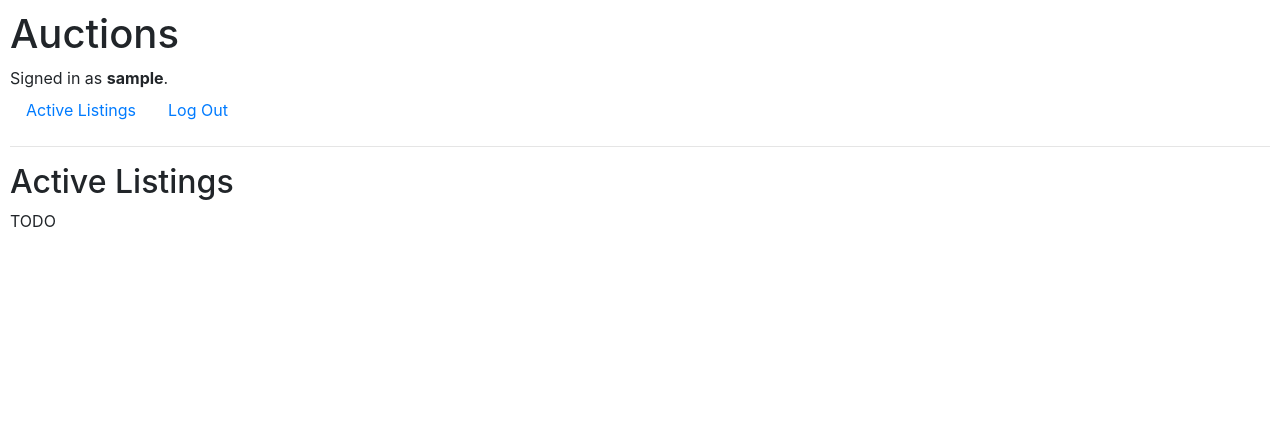
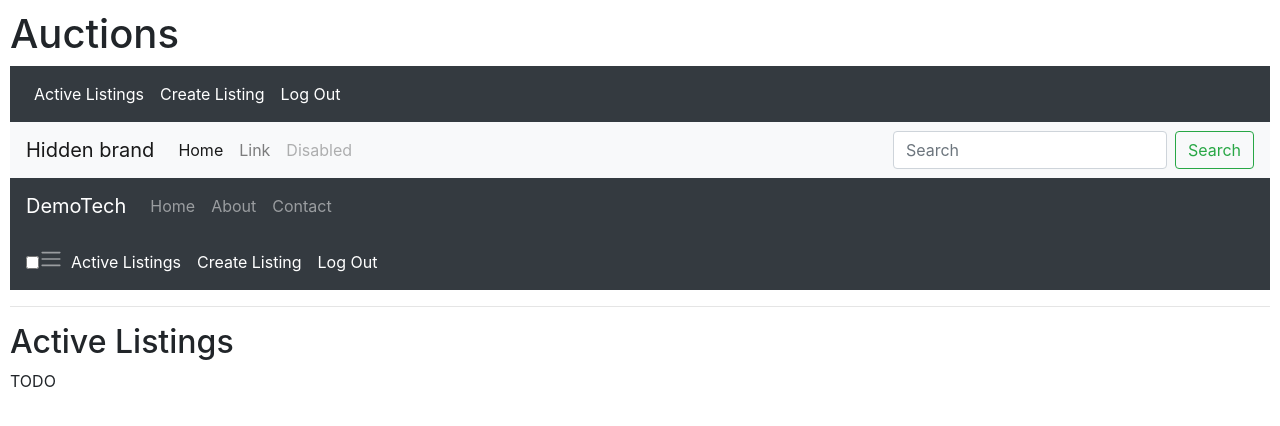
Before and after one commit to Beshoy-Hezky/E-commerce-Auction-Site, a Django app: page / in a window 1280 px wide. Shown: the top 426 px of the page. Run offline with Django 3.2, Linux system fonts and the light colour scheme; the visitor is signed in with stand-in values (Sample User, id 1); some libraries are stand-ins or nearby versions.

Commit message:
F01: Add navbar to have create listing feature in it

```diff
--- a/commerce/auctions/templates/auctions/layout.html
+++ b/commerce/auctions/templates/auctions/layout.html
@@ -4,35 +4,116 @@
 <html lang="en">
     <head>
         <title>{% block title %}Auctions{% endblock %}</title>
+        <meta name="viewport" content="width=device-width, initial-scale=1.0, shrink-to-fit=no">
         <link rel="stylesheet" href="https://stackpath.bootstrapcdn.com/bootstrap/4.4.1/css/bootstrap.min.css" integrity="sha384-Vkoo8x4CGsO3+Hhxv8T/Q5PaXtkKtu6ug5TOeNV6gBiFeWPGFN9MuhOf23Q9Ifjh" crossorigin="anonymous">
         <link href="{% static 'auctions/styles.css' %}" rel="stylesheet">
     </head>
     <body>
         <h1>Auctions</h1>
-        <div>
+  <nav class="navbar navbar-expand-sm navbar-dark bg-dark">
+  <button class="navbar-toggler" type="button" data-toggle="collapse" data-target="#navbarNavDropdown" aria-controls="navbarNavDropdown" aria-expanded="false" aria-label="Toggle navigation">
+    <span class="navbar-toggler-icon"></span>
+  </button>
+  <div class="collapse navbar-collapse" id="navbarTogglerDemo01">
+    <ul class="navbar-nav">
       {% if user.is_authenticated %}
-                Signed in as <strong>{{ user.username }}</strong>.
-            {% else %}
-                Not signed in.
-            {% endif %}
-        </div>
-        <ul class="nav">
-            <li class="nav-item">
-                <a class="nav-link" href="{% url 'index' %}">Active Listings</a>
+      <li class="nav-item active">
+        <a class="nav-link" href="{% url 'index' %}">Active Listings<span class="sr-only">(current)</span></a>
       </li>
-            {% if user.is_authenticated %}
-                <li class="nav-item">
-                    <a class="nav-link" href="{% url 'logout' %}">Log Out</a>
+      <li class="nav-item active">
+        <a class="nav-link" href="{% url 'create' %}">Create Listing <span class="sr-only">(current)</span></a>
+      </li>
+      <li class="nav-item active">
+        <a class="nav-link" href="{% url 'logout' %}">Log Out <span class="sr-only">(current)</span></a>
       </li>
       {% else %}
-                <li class="nav-item">
-                    <a class="nav-link" href="{% url 'login' %}">Log In</a>
+      <li class="nav-item active">
+        <a class="nav-link" href="{% url 'index' %}">Active Listings<span class="sr-only">(current)</span></a>
       </li>
-                <li class="nav-item">
-                    <a class="nav-link" href="{% url 'register' %}">Register</a>
+      <li class="nav-item active">
+        <a class="nav-link" href="{% url 'login' %}">Log In<span class="sr-only">(current)</span></a>
+      </li>
+      <li class="nav-item active">
+        <a class="nav-link" href="{% url 'register' %}">Register<span class="sr-only">(current)</span></a>
       </li>
       {% endif %}
     </ul>
+  </div>
+</nav>
+
+
+        <nav class="navbar navbar-expand-lg navbar-light bg-light">
+  <button class="navbar-toggler" type="button" data-toggle="collapse" data-target="#navbarTogglerDemo01" aria-controls="navbarTogglerDemo01" aria-expanded="false" aria-label="Toggle navigation">
+    <span class="navbar-toggler-icon"></span>
+  </button>
+  <div class="collapse navbar-collapse" id="navbarTogglerDemo01">
+    <a class="navbar-brand" href="#">Hidden brand</a>
+    <ul class="navbar-nav mr-auto mt-2 mt-lg-0">
+      <li class="nav-item active">
+        <a class="nav-link" href="#">Home <span class="sr-only">(current)</span></a>
+      </li>
+      <li class="nav-item">
+        <a class="nav-link" href="#">Link</a>
+      </li>
+      <li class="nav-item">
+        <a class="nav-link disabled" href="#">Disabled</a>
+      </li>
+    </ul>
+    <form class="form-inline my-2 my-lg-0">
+      <input class="form-control mr-sm-2" type="search" placeholder="Search" aria-label="Search">
+      <button class="btn btn-outline-success my-2 my-sm-0" type="submit">Search</button>
+    </form>
+  </div>
+</nav>
+
+
+<nav class="navbar navbar-dark bg-dark navbar-expand-md">
+    <a href="#" class="navbar-brand">DemoTech</a>
+    <button class="navbar-toggler" data-bs-toggle="collapse" data-bs-target="#navbar">
+        <span class="navbar-toggler-icon"></span>
+    </button>
+    <div class="navbar-collapse collapse" id="navbar">
+        <ul class="navbar-nav">
+            <li class="nav-item"><a href="#" class="nav-link">Home</a></li>
+            <li class="nav-item"><a href="#" class="nav-link">About</a></li>
+            <li class="nav-item"><a href="#" class="nav-link">Contact</a></li>
+        </ul>
+    </div>
+</nav>
+
+
+<nav class="navbar navbar-expand-sm navbar-dark bg-dark">
+  <input type="checkbox" id="navbar-toggle" class="navbar-toggler-checkbox">
+  <label for="navbar-toggle" class="navbar-toggler-label">
+    <span class="navbar-toggler-icon"></span>
+  </label>
+  <div class="navbar-collapse">
+    <ul class="navbar-nav">
+      {% if user.is_authenticated %}
+      <li class="nav-item active">
+        <a class="nav-link" href="{% url 'index' %}">Active Listings<span class="sr-only">(current)</span></a>
+      </li>
+      <li class="nav-item active">
+        <a class="nav-link" href="{% url 'create' %}">Create Listing <span class="sr-only">(current)</span></a>
+      </li>
+      <li class="nav-item active">
+        <a class="nav-link" href="{% url 'logout' %}">Log Out <span class="sr-only">(current)</span></a>
+      </li>
+      {% else %}
+      <li class="nav-item active">
+        <a class="nav-link" href="{% url 'index' %}">Active Listings<span class="sr-only">(current)</span></a>
+      </li>
+      <li class="nav-item active">
+        <a class="nav-link" href="{% url 'login' %}">Log In<span class="sr-only">(current)</span></a>
+      </li>
+      <li class="nav-item active">
+        <a class="nav-link" href="{% url 'register' %}">Register<span class="sr-only">(current)</span></a>
+      </li>
+      {% endif %}
+    </ul>
+  </div>
+</nav>
+
         <hr>
         {% block body %}
         {% endblock %}
--- a/commerce/auctions/views.py
+++ b/commerce/auctions/views.py
@@ -33,7 +33,7 @@
 
 def createListing(request):
     if request.method == "GET":
-        return render(request, "createlisting.html")
+        return render(request, "auctions/createlisting.html")
 
 
 def logout_view(request):
```
Also changed, not shown: commerce/auctions/templates/auctions/createlisting.html (added, +13 -0 lines). Lines whose indentation alone changed are shown as unchanged.
